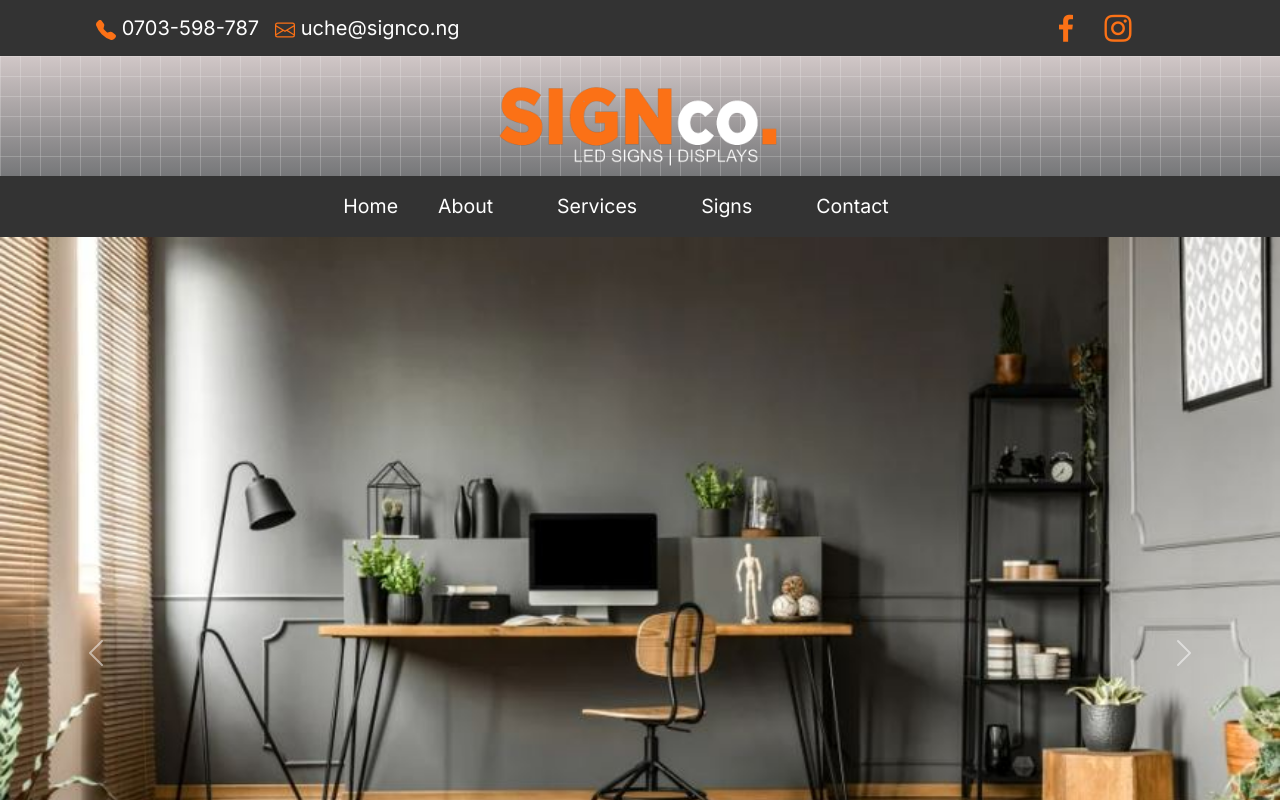
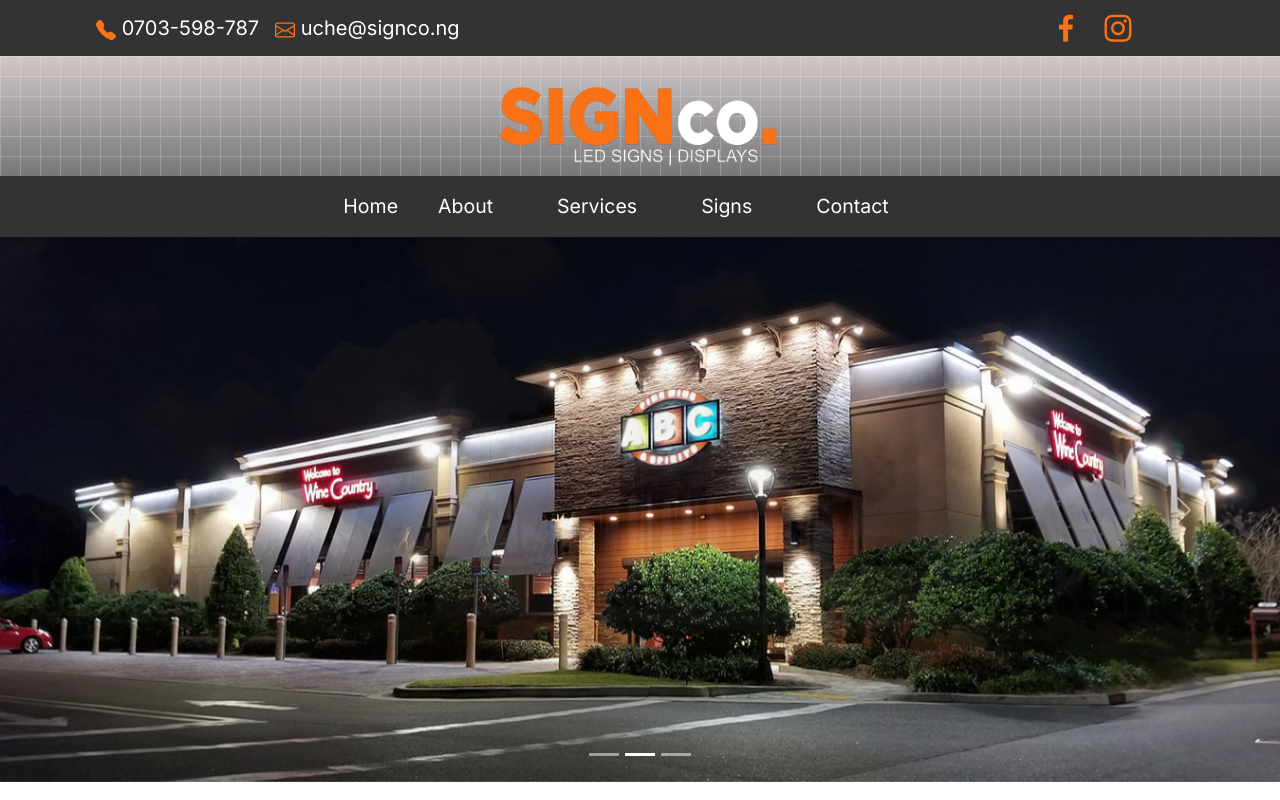
Before and after one commit to agoziemax/signco-ng, a React (Create React App) app: page / in a window 1280 px wide. Shown: the top 800 px of the page. Built offline with nearby package versions, Linux system fonts and the light colour scheme.

Commit message:
Added react-bootstrap

```diff
--- a/package.json
+++ b/package.json
@@ -9,6 +9,7 @@
     "bootstrap": "^5.2.3",
     "boxicons": "^2.1.4",
     "react": "^18.2.0",
+    "react-bootstrap": "^2.7.4",
     "react-bootstrap-icons": "^1.10.3",
     "react-dom": "^18.2.0",
     "react-router-dom": "^6.10.0",
--- a/src/components/Carousel.jsx
+++ b/src/components/Carousel.jsx
@@ -1,47 +1,25 @@
 import React from 'react'
-import Slider from 'react-slick';
-import 'slick-carousel/slick/slick.css';
-import 'slick-carousel/slick/slick-theme.css';
-import Caro from '../assets/bg.JPG'
-
-
-function Carousel() {
-
+import Carousel from 'react-bootstrap/Carousel';
+import Bg from '../assets/banner1.jpg';
+import Bg2 from '../assets/banner3.jpg';
+import Bg3 from '../assets/banner7.jpg';
+function CarouselFade() {
   return (
     <div>
-      <div id='carouselExampleFade' className='carousel slide carousel-fade'>
-        <div className='carousel-inner'>
-          <div className='carousel-item active'>
-            <img src={Caro} className='d-block w-100' alt='...' />
-          </div>
-          <div className='carousel-item'>
-            <img src='...' className='d-block w-100' alt='...' />
-          </div>
-          <div className='carousel-item'>
-            <img src='...' className='d-block w-100' alt='...' />
-          </div>
-        </div>
-        <button
-          className='carousel-control-prev'
-          type='button'
-          data-bs-target='#carouselExampleFade'
-          data-bs-slide='prev'
-        >
-          <span className='carousel-control-prev-icon' aria-hidden='true' />
-          <span className='visually-hidden'>Previous</span>
-        </button>
-        <button
-          className='carousel-control-next'
-          type='button'
-          data-bs-target='#carouselExampleFade'
-          data-bs-slide='next'
-        >
-          <span className='carousel-control-next-icon' aria-hidden='true' />
-          <span className='visually-hidden'>Next</span>
-        </button>
-      </div>
+      <Carousel fade>
+        <Carousel.Item>
+          <img className='d-block w-100' src={Bg2} alt='First slide' />
+
+        </Carousel.Item>
+        <Carousel.Item>
+          <img className='d-block w-100' src={Bg} alt='Second slide' />
+        </Carousel.Item>
+        <Carousel.Item>
+          <img className='d-block w-100' src={Bg3} alt='Third slide' />
+        </Carousel.Item>
+      </Carousel>
     </div>
   );
 }
 
-export default Carousel
+export default CarouselFade;
```
Also changed, not shown: 1 other file (tests, documents, lock files or other folders).
